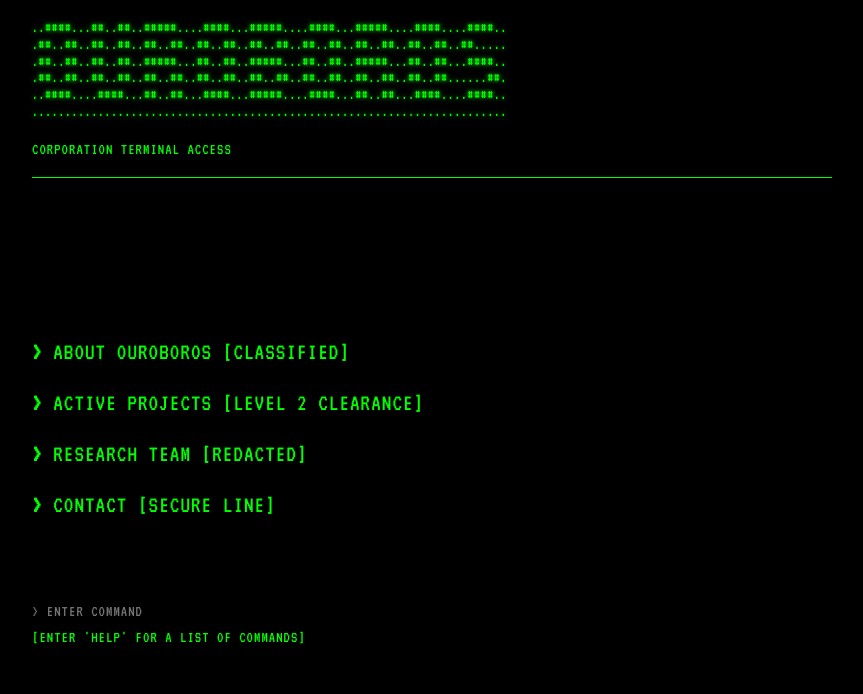
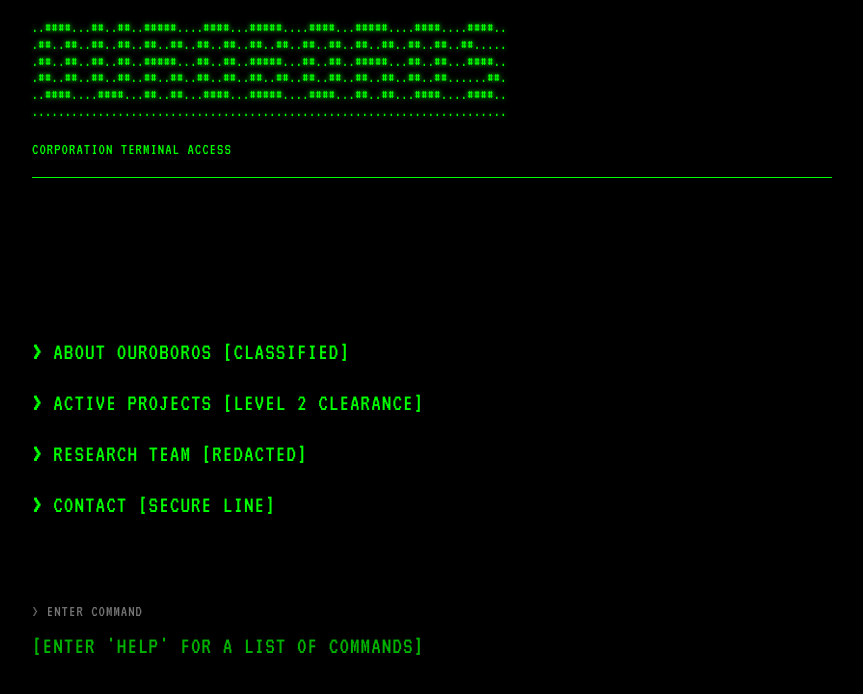
Before and after one commit to paulscriptum/ouroboroscorp, a plain HTML site: page index.html in a window 1280 px wide. Shown: the whole page, without its empty margins (208-1071 px from the left). Drawn offline with Linux system fonts and the light colour scheme.

Commit message:
Update index.html

```diff
--- a/index.html
+++ b/index.html
@@ -232,6 +232,16 @@
             padding: 10px 0;
             margin-top: 20px;
         }
+
+        .input-hint {
+    font-family: 'VT323', monospace;
+    font-size: 24px;
+    color: #00FF00;
+    opacity: 0.7;
+    margin-top: 5px;
+    text-transform: uppercase;
+    letter-spacing: 1px;
+}
 
         .terminal-input:focus {
             outline: none;
```
